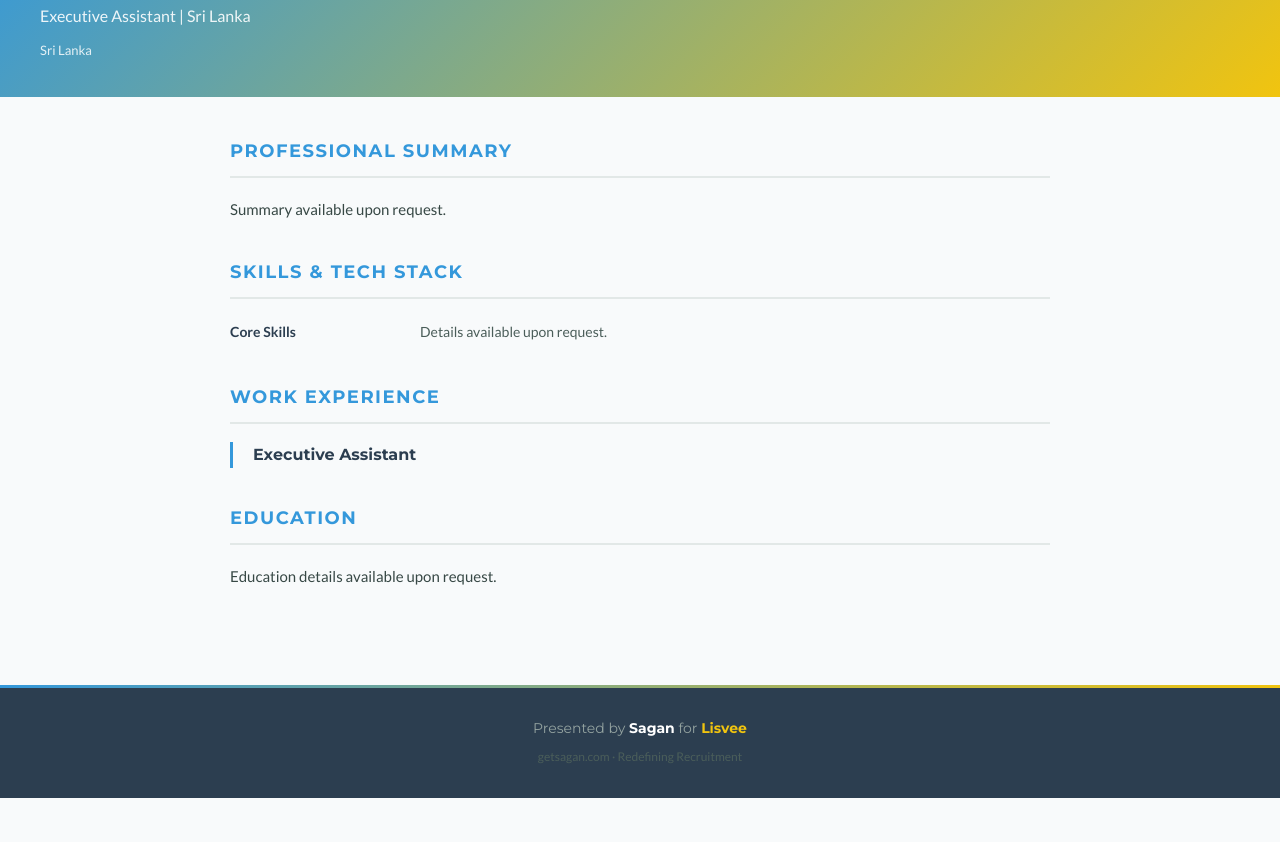
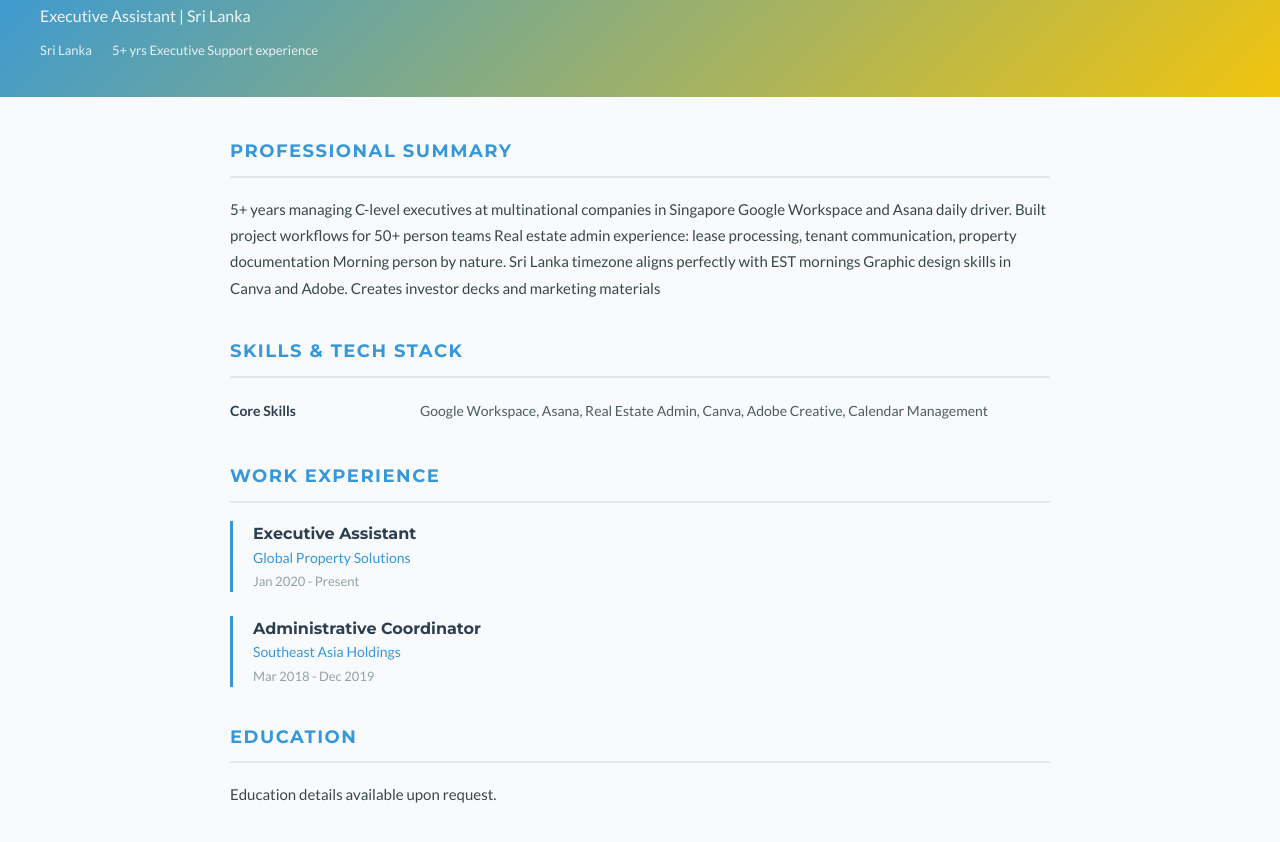
Before and after one commit to wg-dotcom/lisvee-executive-assistant-candidates, a plain HTML site: page resume-naadira.html in a window 1280 px wide. Shown: the part 308-1150 px from the top of the page. Before the commit the page ends 1106 px from the top, so only its background shows below. Drawn offline with Linux system fonts and the light colour scheme.

Commit message:
Add branded resume: NAADIRA N

```diff
--- a/resume-naadira.html
+++ b/resume-naadira.html
@@ -81,18 +81,28 @@
     <div class="candidate-title">Executive Assistant | Sri Lanka</div>
     <div class="candidate-contact">
       <span>Sri Lanka</span>
-
+      <span>5+ yrs Executive Support experience</span>
     </div>
   </div>
   <div class="resume-body">
-    <div class="section"><div class="section-title">Professional Summary</div><p class="summary-text">Summary available upon request.</p></div>
-    <div class="section"><div class="section-title">Skills &amp; Tech Stack</div><div class="skills-grid"><div class="skill-label">Core Skills</div><div class="skill-value">Details available upon request.</div></div></div>
+    <div class="section"><div class="section-title">Professional Summary</div><p class="summary-text">5+ years managing C-level executives at multinational companies in Singapore Google Workspace and Asana daily driver. Built project workflows for 50+ person teams Real estate admin experience: lease processing, tenant communication, property documentation Morning person by nature. Sri Lanka timezone aligns perfectly with EST mornings Graphic design skills in Canva and Adobe. Creates investor decks and marketing materials</p></div>
+    <div class="section"><div class="section-title">Skills &amp; Tech Stack</div><div class="skills-grid">
+    <div class="skill-label">Core Skills</div>
+    <div class="skill-value">Google Workspace, Asana, Real Estate Admin, Canva, Adobe Creative, Calendar Management</div></div></div>
     <div class="section"><div class="section-title">Work Experience</div>
     <div class="experience-item">
       <div class="exp-header">
         <div class="exp-role">Executive Assistant</div>
-        <div class="exp-company"></div>
-        <div class="exp-meta"></div>
+        <div class="exp-company">Global Property Solutions</div>
+        <div class="exp-meta">Jan 2020 - Present</div>
+      </div>
+
+    </div>
+    <div class="experience-item">
+      <div class="exp-header">
+        <div class="exp-role">Administrative Coordinator</div>
+        <div class="exp-company">Southeast Asia Holdings</div>
+        <div class="exp-meta">Mar 2018 - Dec 2019</div>
       </div>
 
     </div></div>
```
